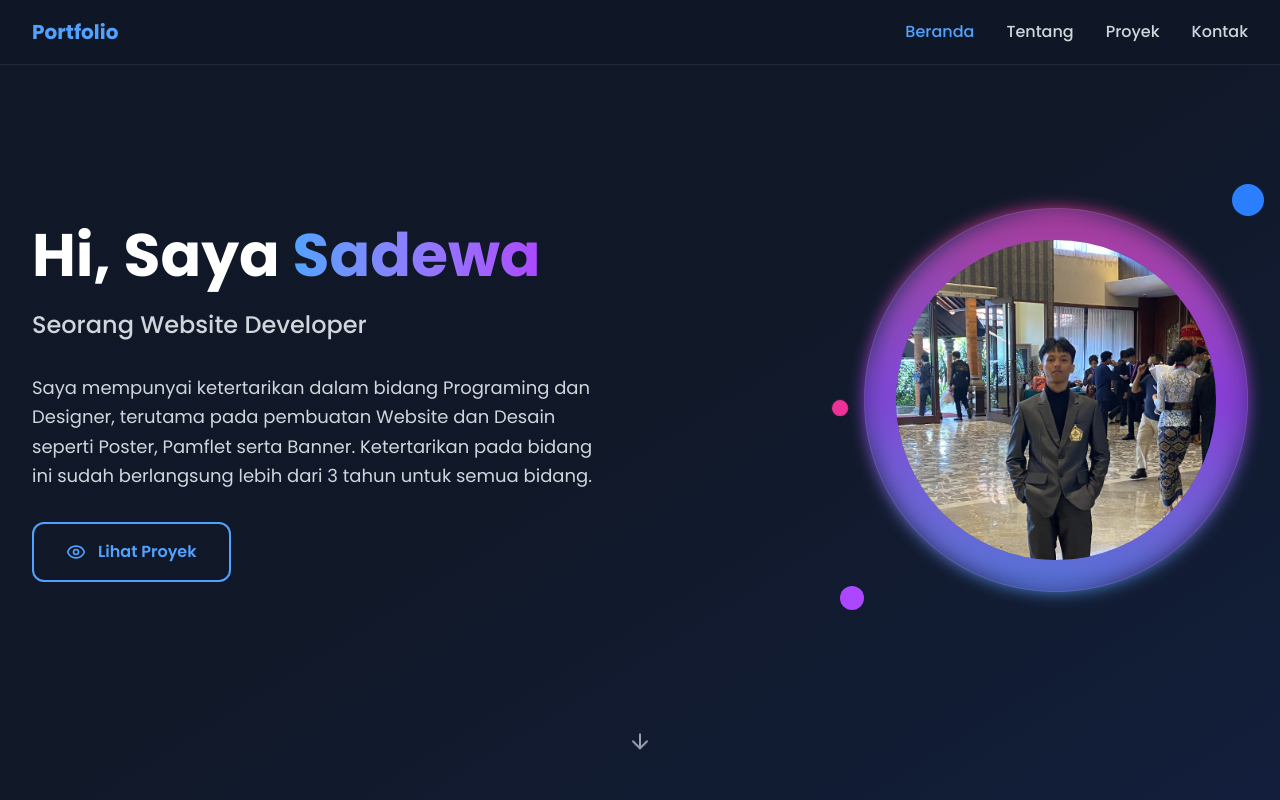
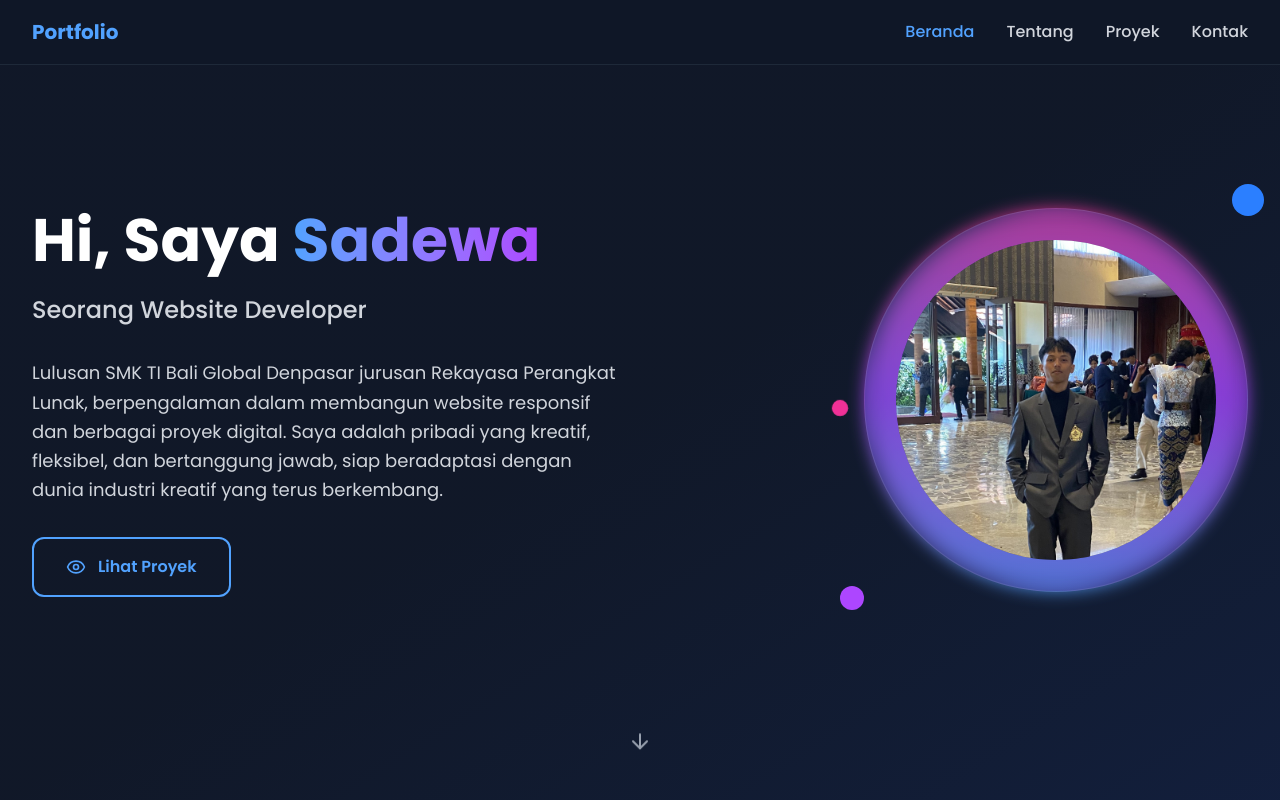
Before and after one commit to Sadewoah/portofolio-sadewa, a React (Vite) app: page / in a window 1280 px wide. Shown: the top 800 px of the page. Built offline with nearby package versions, Linux system fonts and the light colour scheme.

Commit message:
Update intro

```diff
--- a/src/components/Hero.jsx
+++ b/src/components/Hero.jsx
@@ -31,7 +31,7 @@ const Hero = ({ scrollToSection }) => {
             </div>
 
             <p className="text-lg text-gray-300 leading-relaxed max-w-2xl mx-auto lg:mx-0 font-poppins">
-              Saya mempunyai ketertarikan dalam bidang Programing dan Designer, terutama pada pembuatan Website dan Desain seperti Poster, Pamflet serta Banner. Ketertarikan pada bidang ini sudah berlangsung lebih dari 3 tahun untuk semua bidang.
+              Lulusan SMK TI Bali Global Denpasar jurusan Rekayasa Perangkat Lunak, berpengalaman dalam membangun website responsif dan berbagai proyek digital. Saya adalah pribadi yang kreatif, fleksibel, dan bertanggung jawab, siap beradaptasi dengan dunia industri kreatif yang terus berkembang.
             </p>
 
             {/* Call to Action Buttons */}
```
